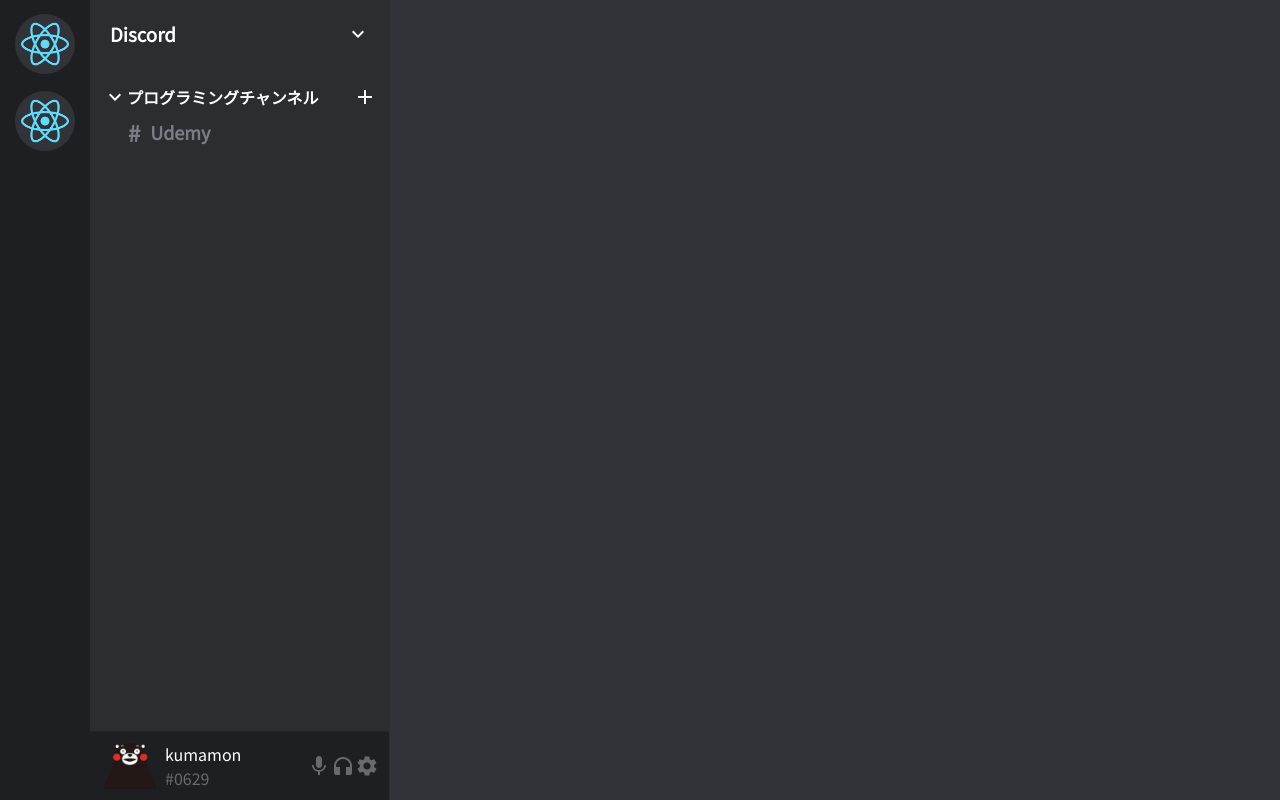
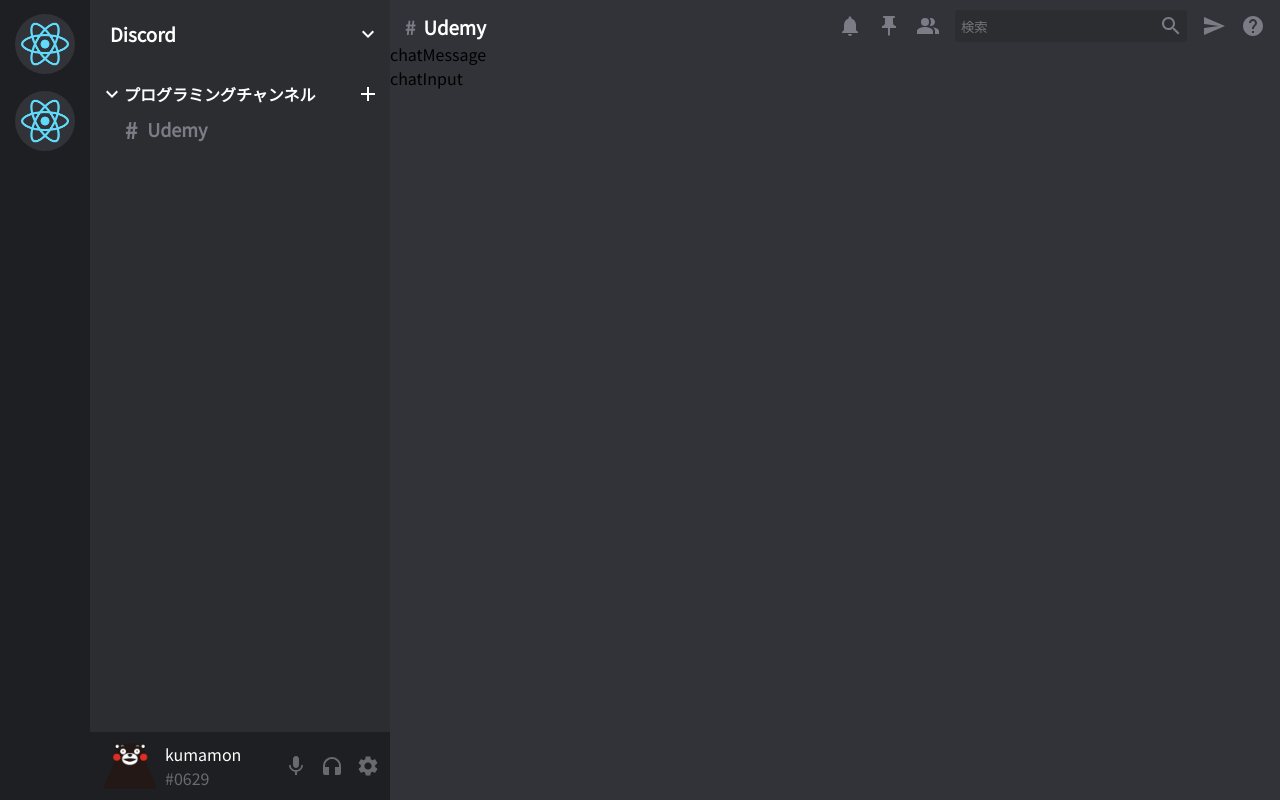
Before and after one commit to KMMThmurakami/LearningModernFE, a React (Create React App) app in the folder discord_clone/: page / in a window 1280 px wide. Built offline with nearby package versions, Linux system fonts and the light colour scheme.

Commit message:
チャットヘッダー追加

```diff
--- a/discord_clone/src/App.scss
+++ b/discord_clone/src/App.scss
@@ -0,0 +1,4 @@
+.App {
+  display: flex;
+  background-color: #313338;
+}
--- a/discord_clone/src/App.tsx
+++ b/discord_clone/src/App.tsx
@@ -1,13 +1,16 @@
 import React from "react";
 import "./App.scss";
 import Sidebar from "./component/sidebar/Sidebar";
+import Chat from "./component/chat/Chat";
 
 function App() {
   return (
     <div className="App">
       {/* sidebar */}
       <Sidebar />
-      {/* home */}
+
+      {/* chat */}
+      <Chat />
     </div>
   );
 }
--- /dev/null
+++ b/discord_clone/src/component/chat/Chat.scss
@@ -0,0 +1,6 @@
+.chat {
+  display: flex;
+  flex-direction: column;
+  flex-grow: 1;
+  background-color: #313338;
+}
--- /dev/null
+++ b/discord_clone/src/component/chat/Chat.tsx
@@ -0,0 +1,24 @@
+import React from 'react'
+import "./Chat.scss";
+import ChatHeader from "./ChatHeader";
+
+const Chat = () => {
+  return (
+    <div className="chat">
+      {/* chatHeader */}
+      <ChatHeader />
+
+      {/* chatMessage */}
+      <div className="chatMessage">
+      chatMessage
+      </div>
+
+      {/* chatInput */}
+      <div className="chatInput">
+      chatInput
+      </div>
+    </div>
+  )
+}
+
+export default Chat
--- /dev/null
+++ b/discord_clone/src/component/chat/ChatHeader.scss
@@ -0,0 +1,47 @@
+.chatHeader {
+  display: flex;
+  align-items: center;
+  justify-content: space-between;
+  width: 100%;
+  margin-top: 10px;
+
+  .chatHeaderLeft {
+    padding-left: 15px;
+
+    .chatHeaderHash {
+      color: #7b7c85;
+      padding-right: 8px;
+    }
+
+    h3 {
+      color: #ffffff;
+    }
+  }
+
+  .chatHeaderRight {
+    padding-right: 15px;
+    display: flex;
+    align-items: center;
+    gap: 15px;
+    color: #7b7c85;
+
+    .chatHeaderSearch {
+      display: flex;
+      align-items: center;
+      background-color: #2b2d31;
+      padding: 4px;
+      border-radius: 3px;
+
+      input {
+        background-color: transparent;
+        outline: none;
+        color: #ffffff;
+        border: none;
+      }
+    }
+
+    .chatHeaderIcon {
+      cursor: pointer;
+    }
+  }
+}
--- /dev/null
+++ b/discord_clone/src/component/chat/ChatHeader.tsx
@@ -0,0 +1,34 @@
+import React from 'react'
+import "./ChatHeader.scss";
+import NotificationsIcon from '@mui/icons-material/Notifications';
+import PushPinIcon from '@mui/icons-material/PushPin';
+import PeopleAltIcon from '@mui/icons-material/PeopleAlt';
+import SearchIcon from '@mui/icons-material/Search';
+import SendIcon from '@mui/icons-material/Send';
+import HelpIcon from '@mui/icons-material/Help';
+
+const ChatHeader = () => {
+  return (
+    <div className='chatHeader'>
+      <div className='chatHeaderLeft'>
+        <h3>
+          <span className='chatHeaderHash'>#</span>Udemy
+        </h3>
+      </div>
+
+      <div className='chatHeaderRight'>
+        <NotificationsIcon className="chatHeaderIcon" />
+        <PushPinIcon className="chatHeaderIcon" />
+        <PeopleAltIcon className="chatHeaderIcon" />
+        <div className='chatHeaderSearch'>
+          <input type="text" placeholder='検索'/>
+          <SearchIcon className="chatHeaderIcon" />
+        </div>
+        <SendIcon className="chatHeaderIcon" />
+        <HelpIcon className="chatHeaderIcon" />
+      </div>
+    </div>
+  )
+}
+
+export default ChatHeader
--- a/discord_clone/src/component/sidebar/Sidebar.scss
+++ b/discord_clone/src/component/sidebar/Sidebar.scss
@@ -2,7 +2,6 @@
   display: flex;
   flex: 0.35;
   height: 100vh;
-  background-color: #313338; // TODO:後でhomeに移動させる
 
   .sidebarLeft {
     display: flex;
@@ -41,10 +40,11 @@
       align-items: center;
       justify-content: space-between;
       padding: 20px;
+      padding-right: 10px;
     }
 
     .sidebarChannels {
-      padding: 13px;
+      padding: 10px;
     }
 
     .sidebarChannelsHeader {
--- a/discord_clone/src/component/sidebar/SidebarFooter.scss
+++ b/discord_clone/src/component/sidebar/SidebarFooter.scss
@@ -4,15 +4,15 @@
   display: flex;
   align-items: center;
   justify-content: space-between;
-  padding: 10px;
+  padding: 10px 0;
   background-color: #1e1f22;
-  width: 93%;
-  border-top: 1px solid #232428;
-  margin-left: -13px;
+  width: 100%;
+  margin-left: -10px;
 
   .sidebarAccount {
     display: flex;
     align-items: center;
+    padding-left: 10px;
 
     img {
       width: 60px;
@@ -32,9 +32,15 @@
     }
   }
 
-  .sidebarVoice {
+  .sidebarFooterIconWrapper {
     display: flex;
     align-items: center;
     color: #686a6e;
+    padding-right: 10px;
+    gap: 12px;
+  }
+
+  .sidebarFooterIcon {
+    cursor: pointer;
   }
 }
--- a/discord_clone/src/component/sidebar/SidebarFooter.tsx
+++ b/discord_clone/src/component/sidebar/SidebarFooter.tsx
@@ -15,10 +15,10 @@ function SidebarFooter() {
         </div>
       </div>
 
-      <div className="sidebarVoice">
-        <MicIcon />
-        <HeadphonesIcon />
-        <SettingIcon />
+      <div className="sidebarFooterIconWrapper">
+        <MicIcon className="sidebarFooterIcon" />
+        <HeadphonesIcon className="sidebarFooterIcon" />
+        <SettingIcon className="sidebarFooterIcon" />
       </div>
     </div>
   );
```
